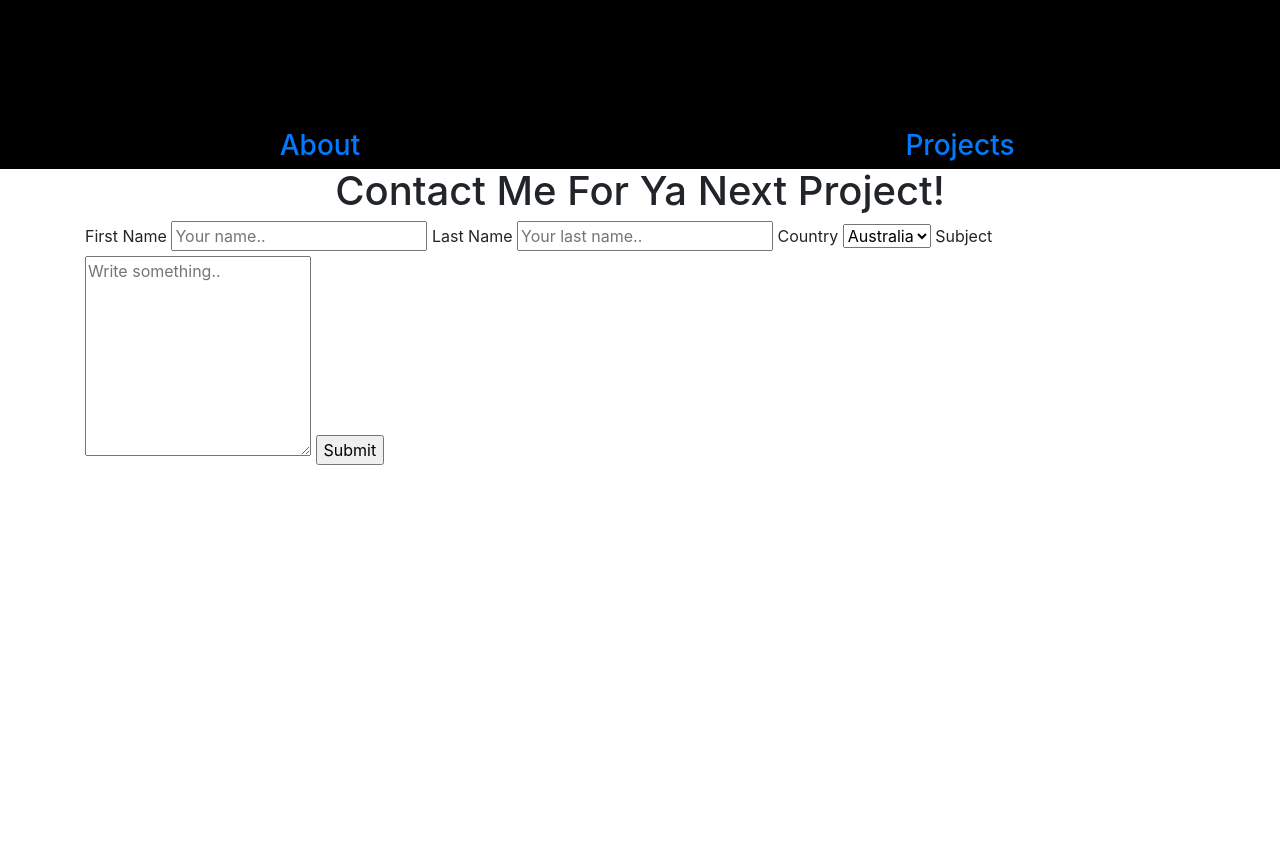
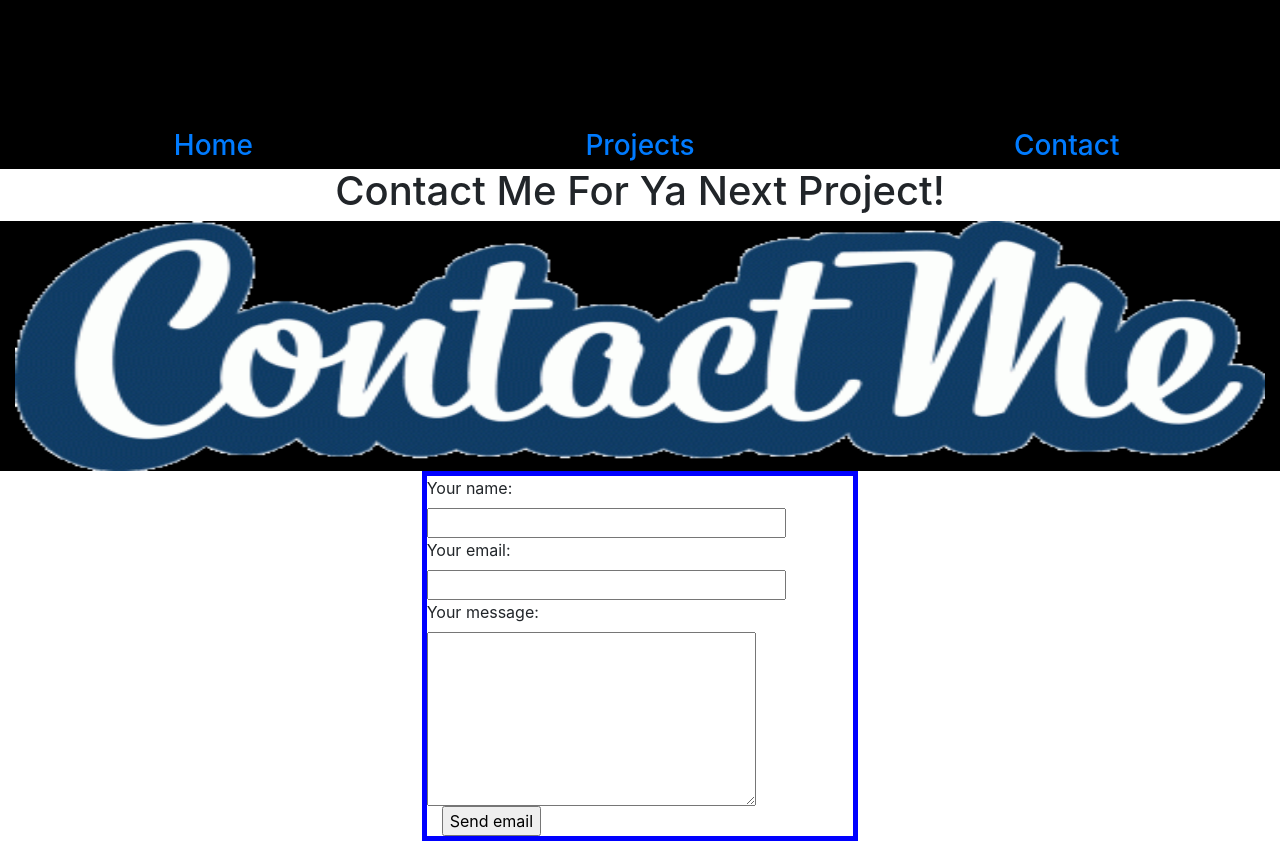
Before and after one commit to Raheem101/raheem101.github.io, a plain HTML site: page Contact.html in a window 1280 px wide. Shown: the part 520-1361 px from the top of the page. Before the commit the page ends 985 px from the top, so only its background shows below. Drawn offline with nearby package versions, Linux system fonts and the light colour scheme.

Commit message:
new edit

```diff
--- a/Contact.html
+++ b/Contact.html
@@ -30,42 +30,51 @@ trap.min.css" />
 <nav class="container-fluid">
   <div class="row text-center">
     <div class="col">
-			<h3><a href="home.html">About</a></h3>
+      <h3><a href="home.html">Home</a></h3>
     </div>
     <div class="col">
       <h3><a href="Projects.html">Projects</a></h3>
     </div>
 
 
+    <div class="col">
+      <h3><a href="contact.html">Contact</a></h3>
+    </div>
 
   </div>
 
 </nav>
-
 <h1 style="text-align: center;">Contact Me For Ya Next Project!</h1>
 
-<div class="container">
-  <form action="action_page.php">
+<img src="images/contactme.gif" style="width:100%px;height:250px;" style="margin-bottom: 50%>
 
-    <label for="fname">First Name</label>
-    <input type="text" id="fname" name="firstname" placeholder="Your name..">
 
-    <label for="lname">Last Name</label>
-    <input type="text" id="lname" name="lastname" placeholder="Your last name..">
+      <header class="container-fluid">
+  <div class="row">
+    <div class="col-4 mr-auto ml-auto" style="border: solid 5px blue">
+      <div id="after_submit"></div>
+<form id="contact_form" action="#" method="POST" enctype="multipart/form-data">
+  <div class="row">
+    <label class="required" for="name">Your name:</label><br />
+    <input id="name" class="input" name="name" type="text" value="" size="30" /><br />
+    <span id="name_validation" class="error_message"></span>
+  </div>
+  <div class="row">
+    <label class="required" for="email">Your email:</label><br />
+    <input id="email" class="input" name="email" type="text" value="" size="30" /><br />
+    <span id="email_validation" class="error_message"></span>
+  </div>
+  <div class="row">
+    <label class="required" for="message">Your message:</label><br />
+    <textarea id="message" class="input" name="message" rows="7" cols="30"></textarea><br />
+    <span id="message_validation" class="error_message"></span>
+  </div>
 
-    <label for="country">Country</label>
-    <select id="country" name="country">
-      <option value="australia">Australia</option>
-      <option value="canada">Canada</option>
-      <option value="usa">USA</option>
-    </select>
+    <input id="submit_button" type="submit" value="Send email" />
+</form>
 
-    <label for="subject">Subject</label>
-    <textarea id="subject" name="subject" placeholder="Write something.." style="height:200px"></textarea>
 
-    <input type="submit" value="Submit">
 
-  </form>
 </div>
 
 </body>
--- a/Projects.html
+++ b/Projects.html
@@ -30,19 +30,31 @@ trap.min.css" />
 <nav class="container-fluid">
 	<div class="row text-center">
 		<div class="col">
-			<h3><a href="home.html">home</a></h3>
+			<h3><a href="home.html">Home</a></h3>
+		</div>
+		<div class="col">
+			<h3><a href="Projects.html">Projects</a></h3>
 		</div>
 
 
 		<div class="col">
-			<h3><a href="contact.html">Contact<a\></h3>
+			<h3><a href="contact.html">Contact</a></h3>
 		</div>
 
 	</div>
 
 </nav>
 
-<h1 style="text-align: center;">My Projects!</h1>
+			 			<h3 style="text-align: center;">Welcome</h3>
+
+
+		<img src="images/mypjhead.png" alt="HTML5 Icon" style="width:100%px;height:250px;" style="margin-bottom: 50%" >
+
+		<img src="images/coming-soon.jpg">
+
+
+
+
 
 
 
--- a/aboutme.html
+++ b/aboutme.html
@@ -25,7 +25,7 @@
 
 
 		<div class="col">
-			<h3><a href="contact.html">Contact<a\></h3>
+			<h3><a href="#contact.html">Contact<a\></h3>
 		</div>
 
 	</div>
@@ -47,6 +47,17 @@
 
 
 
+		        <h3>My Resume</h3>
+
+		    <H3>Link To Resume</H3>
+
+
+
+
+
+
+
+
 
 
 
--- a/home.html
+++ b/home.html
@@ -10,6 +10,7 @@ trap.min.css" />
 	<link rel="stylesheet" type="text/css" href="style.css">
 </head>
 <body>
+
 
 
 <header class="container-fluid">
@@ -45,6 +46,8 @@ trap.min.css" />
 
 	<h1 style="text-align: center;">About Me</h1>
 
+
+
 		<img src="images/avatar.png" alt="HTML5 Icon" style="width:300px;height:300px;" style="position: center; margin-top: 150px;" >
 
 
@@ -57,5 +60,13 @@ trap.min.css" />
 		proident, sunt in culpa qui officia deserunt mollit anim id est laborum.</p>
 
 
+		<h3 style="text-align: center;">My Resume</h3>
+
+		    <H3 style="text-align: center; text margin: 25px">Link To Resume</H3>
+
+
+		    <img src="images/docimage.png" alt="HTML5 Icon" style="width:300px;height:300px;" style="position: middle; margin-top: 150px;" >>
+
+
 </body>
 </html>
```
Also changed, not shown: images/contactme.gif (added), images/docimage.png (added), images/download.png (added), images/mypjhead.png (added). Lines whose indentation alone changed are shown as unchanged.
